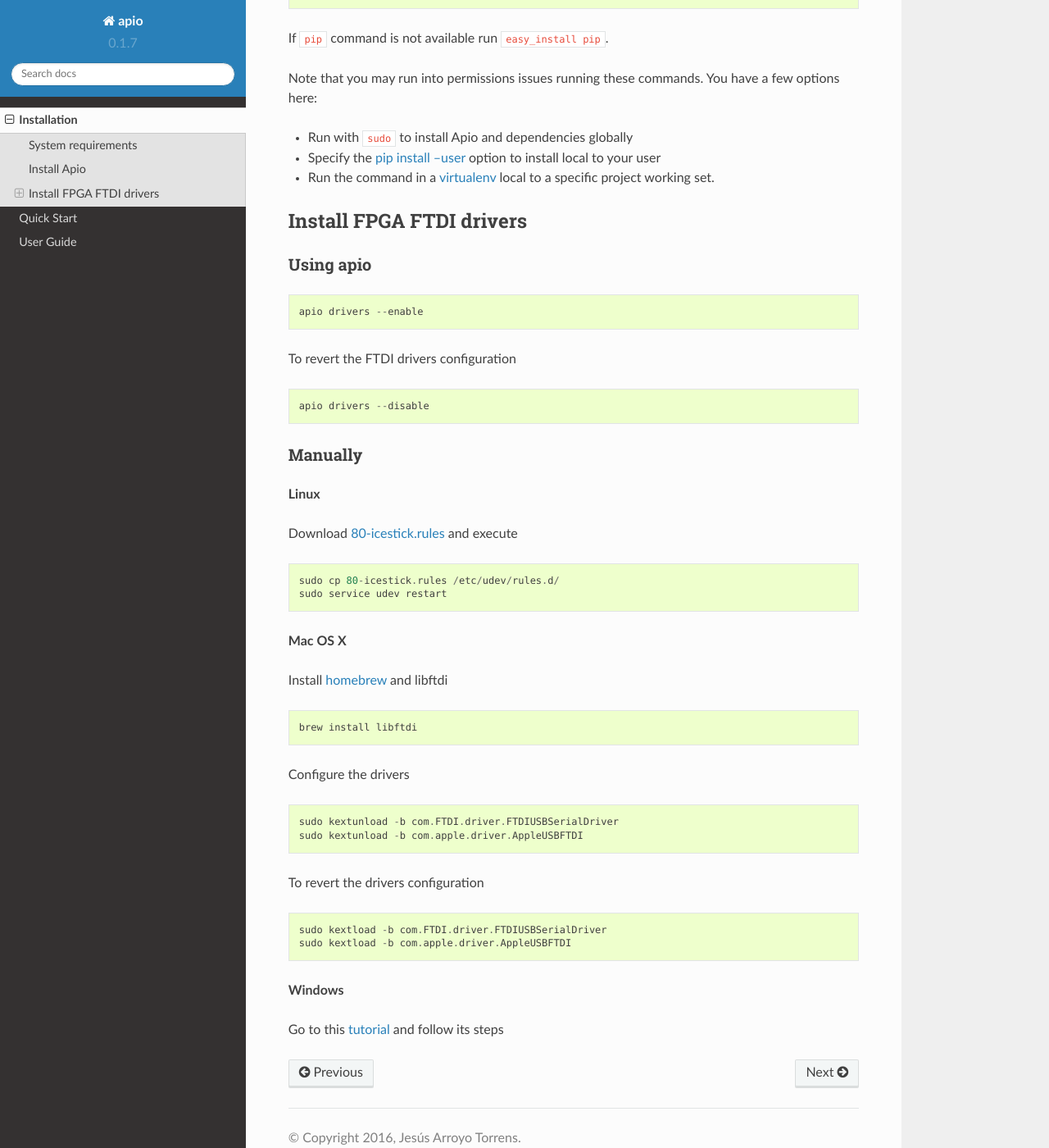
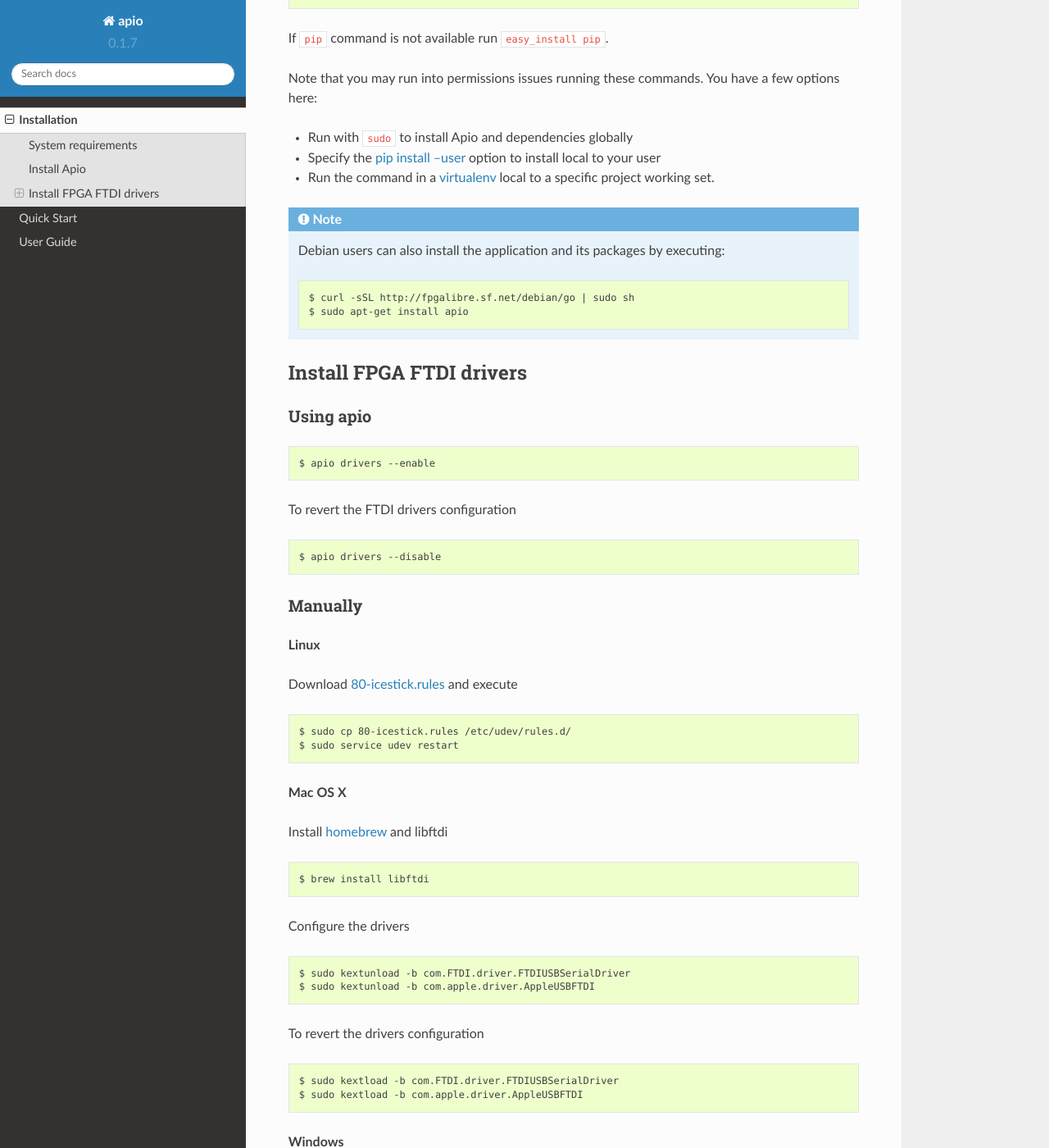
Before and after one commit to FPGAwars/apio, a Sphinx documentation site: the page built from docs/source/installation.rst, in a window 1280 px wide and 1400 px high, scrolled down 1357 px. Shown: the whole window at 82% size. Built offline with Sphinx 7.4.7 and the Read the Docs theme 2.0.0, drawn with Linux system fonts in a browser that asks for light colours; some of the changed text lies outside the part shown.

Commit message:
Add debian packages information in Readme and docs

```diff
--- a/docs/source/installation.rst
+++ b/docs/source/installation.rst
@@ -38,7 +38,7 @@
 
 .. code::
 
-    pip install -U apio
+    $ pip install -U apio
 
 If ``pip`` command is not available run ``easy_install pip``.
 
@@ -51,6 +51,14 @@
 * Run the command in a `virtualenv <https://virtualenv.pypa.io>`_ local to a
   specific project working set.
 
+.. note::
+
+    Debian users can also install the application and its packages by executing:
+
+    .. code::
+
+        $ curl -sSL http://fpgalibre.sf.net/debian/go | sudo sh
+        $ sudo apt-get install apio
 
 .. _install_drivers:
 
@@ -62,13 +70,13 @@
 
 .. code::
 
-    apio drivers --enable
+    $ apio drivers --enable
 
 To revert the FTDI drivers configuration
 
 .. code::
 
-    apio drivers --disable
+    $ apio drivers --disable
 
 Manually
 ~~~~~~~~
@@ -79,8 +87,8 @@
 
 .. code::
 
-    sudo cp 80-icestick.rules /etc/udev/rules.d/
-    sudo service udev restart
+    $ sudo cp 80-icestick.rules /etc/udev/rules.d/
+    $ sudo service udev restart
 
 
 **Mac OS X**
@@ -89,21 +97,21 @@
 
 .. code::
 
-    brew install libftdi
+    $ brew install libftdi
 
 Configure the drivers
 
 .. code::
 
-  sudo kextunload -b com.FTDI.driver.FTDIUSBSerialDriver
-  sudo kextunload -b com.apple.driver.AppleUSBFTDI
+  $ sudo kextunload -b com.FTDI.driver.FTDIUSBSerialDriver
+  $ sudo kextunload -b com.apple.driver.AppleUSBFTDI
 
 To revert the drivers configuration
 
 .. code::
 
-  sudo kextload -b com.FTDI.driver.FTDIUSBSerialDriver
-  sudo kextload -b com.apple.driver.AppleUSBFTDI
+  $ sudo kextload -b com.FTDI.driver.FTDIUSBSerialDriver
+  $ sudo kextload -b com.apple.driver.AppleUSBFTDI
 
 
 **Windows**
```
Also changed, not shown: README.md (+7 -0 lines).
